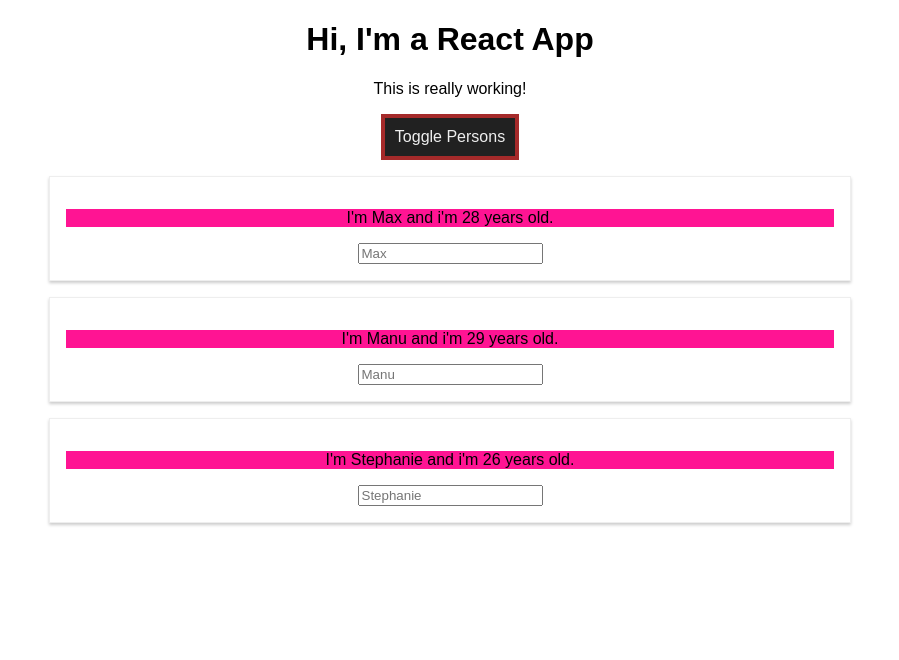
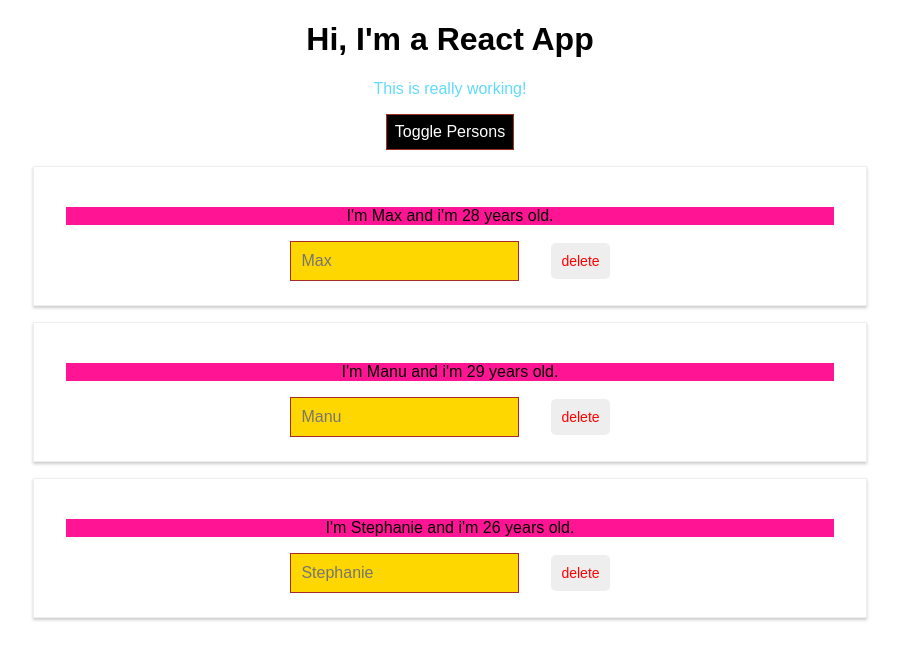
Before and after one commit to Hussein-miracle/react-deep-learn, a React (Vite) app: page / in a window 1280 px wide. Both pictures are taken after a click on the button "Toggle Persons". Shown: the top 660 px of the page, without its empty margins (190-1089 px from the left). Built offline with nearby package versions, Linux system fonts and the light colour scheme.

Commit message:
feat:installed styled-components

```diff
--- a/package.json
+++ b/package.json
@@ -7,8 +7,10 @@
     "preview": "vite preview"
   },
   "dependencies": {
+    "radium": "^0.19.4",
     "react": "^17.0.2",
-    "react-dom": "^17.0.2"
+    "react-dom": "^17.0.2",
+    "styled-components": "^5.3.3"
   },
   "devDependencies": {
     "@vitejs/plugin-react": "^1.0.7",
--- a/src/App.css
+++ b/src/App.css
@@ -2,7 +2,17 @@
   text-align: center;
 }
 
+.red{
+  color: orange;
+}
 
-.App-link {
+.lightblue {
   color: #61dafb;
 }
+
+
+.bold{
+  color: red;
+  font-weight:bold;
+  font-style: italic;
+}
--- a/src/App.jsx
+++ b/src/App.jsx
@@ -1,7 +1,34 @@
 import React, { Component } from 'react';
+// import Radium,{Style} from 'radium';
+import styled from 'styled-components';
 import './App.css';
 import Person from './Person/Person';
 
+const StyledButton = styled.button`
+  background-color:#000;
+  color:#fff;
+  font:inherit;
+  border:1px solid brown;
+  padding:8px;
+  cursor:pointer;
+  transition: all .3s linear;
+
+  &:hover{
+    background-color:gold;
+    color:#eee;
+    border:2px solid black;
+    border-radius:12px;
+  }
+
+  &:active {
+    background-color:deeppink;
+    color:#000;
+    border:2px solid brown;
+    border-radius:8px;
+    transform: scale(0.92) translateY(-5px);
+  }
+
+`
 class App extends Component {
   state = {
     persons: [
@@ -44,9 +71,9 @@ class App extends Component {
     const person = {
       ...this.state.persons[personId]
     };
-    // const name = "name"
-    person["name"] = event.target.value;
-    // person.name = event.target.value;
+
+    // person["name"] = event.target.value;
+    person.name = event.target.value;
 
     // const personObj = Object.assign({},this.state.persons[personId])
     const persons = [...this.state.persons];
@@ -62,15 +89,16 @@ class App extends Component {
 
   render() {
     const style = {
-      backgroundColor: "#212121",
+      backgroundColor: "#262626",
       font:"inherit",
-      "border":"4px solid brown",
+      "border":"1px solid brown",
       transition : "all linear .3s",
       padding: "10px",
       "color":"#eee",
       cursor:"pointer",
-      "&:hover":{
-        backgroundColor: "green"
+      ":hover":{
+        backgroundColor:"lightgreen",
+        color:"#000"
       }
     }
 
@@ -79,7 +107,7 @@ class App extends Component {
       persons = (
           <div >
             {
-              this.state.persons.map(({name,age,id}) => <Person key={id } name = {name} age={age} click={ () => this.deletePersonHandler(id)} changed = { (e) => this.nameChangeHandler(e,id) }/>)
+              this.state.persons.map(({name,age,id}) => <Person style = {style} key={id } name = {name} age={age} click={ () => this.deletePersonHandler(id)} changed = { (e) => this.nameChangeHandler(e,id) }/>)
             }
 
             {/* <Person
@@ -93,13 +121,32 @@ class App extends Component {
           </div>
       )
 
+      style.backgroundColor = "gold";
+      // style[":hover"] = {
+      //   backgroundColor:"lightbrown",
+      //   color:"#212121"
+
+      // }
+
     }
 
+    let classes = [];
+    if(this.state.persons.length > 2){
+      classes.push("lightblue");
+    }
+    if(this.state.persons.length <= 2){
+      classes.unshift();
+      classes.push("red");
+    }
+    if(this.state.persons.length <=1 ){
+      classes.unshift();
+      classes.push("bold")
+    }
     return (
       <div className="App">
         <h1>Hi, I'm a React App</h1>
-        <p>This is really working!</p>
-        <button style={style} onClick={this.togglePersonsHandler.bind(this)}>Toggle Persons</button>
+        <p className={classes.join(" ")}>This is really working!</p>
+        <StyledButton  onClick={this.togglePersonsHandler}>Toggle Persons</StyledButton>
         {persons}
 
       </div>
--- a/src/Person/Person.jsx
+++ b/src/Person/Person.jsx
@@ -1,18 +1,41 @@
 import React from "react";
+import styled from "styled-components";
+// import Radium from "radium";
 import "./Person.styles.scss";
 
+const StyledDiv = styled.div`
+    width:60%;
+    height: 20%;
+    padding: 1.5rem 2rem;
+    margin: 16px auto;
+    border: 1px solid #eee;
+    box-shadow: 0 2px 3px #ccc;
+    text-align: center;
+`;
 
-const Person = ({name , age , children = "", click ,changed}) => {
+
+const Person = ({name , age ,style , children = "", click ,changed}) => {
 
     return(
-        <div className= "person" >
+        <StyledDiv>
 
-            <p onClick={click} className={`${children ? "true" :"invert-2"}`} >I'm {name} and i'm {age} years old.</p>
+            <p className={`${children ? "true" :"invert-2"}`} >I'm {name} and i'm {age} years old.</p>
 
             {/* <p className={`${children ? "true" :"invert-2"}`}  > {children} </p> */}
 
-            { <input type="text" onChange={changed} placeholder={name} /> }
-        </div>
+            { <input style = {{...style}} className = "invert" type="text" onChange={changed} placeholder={name} /> }
+
+            <span onClick={click}  style={{
+                fontSize:"14px",
+                borderRadius:"5px",
+                cursor:"pointer",
+                color:"red",
+                marginLeft:"2rem",
+                padding:"10px",
+                backgroundColor:"#eee"
+            }}>delete</span>
+
+        </StyledDiv>
     )
 }
 
--- a/src/Person/Person.styles.scss
+++ b/src/Person/Person.styles.scss
@@ -1,7 +1,7 @@
 .person{
     width:60%;
     height: 20%;
-    padding: 1rem;
+    padding: 1.5rem 2rem;
     margin: 16px auto;
     border: 1px solid #eee;
     box-shadow: 0 2px 3px #ccc;
@@ -11,12 +11,15 @@
 }
 
 .invert{
+    padding: 1.5rem 2rem;
     background-color: blue;
 }
 
 .true{
-    background-color: gold;
+    padding: 1.5rem 2rem;
+    background-color: orange;
 }
 .invert-2{
+
     background-color: deeppink;
 }
--- a/vite.config.js
+++ b/vite.config.js
@@ -1,10 +1,7 @@
 
 import { defineConfig } from 'vite';
-
 import react from '@vitejs/plugin-react';
-
 // https://vitejs.dev/config/
-
 export default defineConfig( {
   plugins: [react()]
 } )
```
Also changed, not shown: 1 other file (tests, documents, lock files or other folders).
